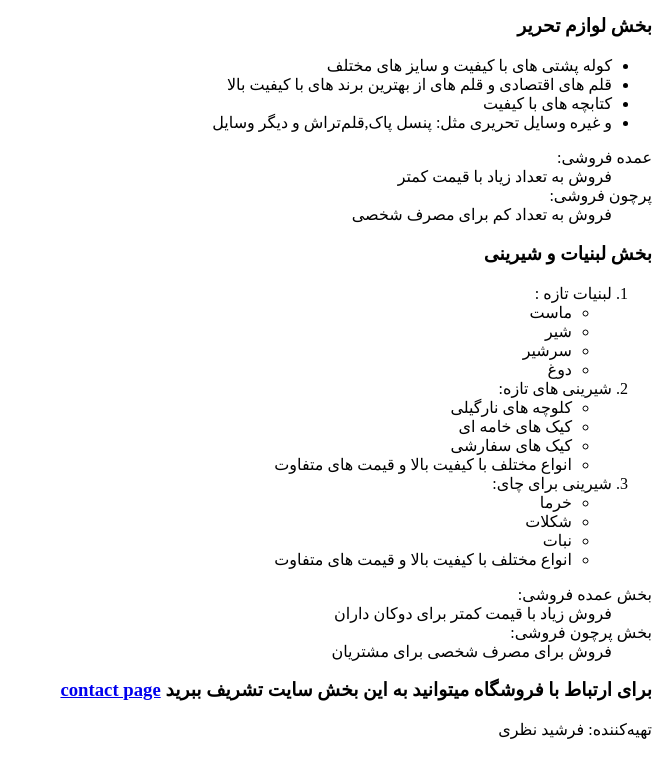
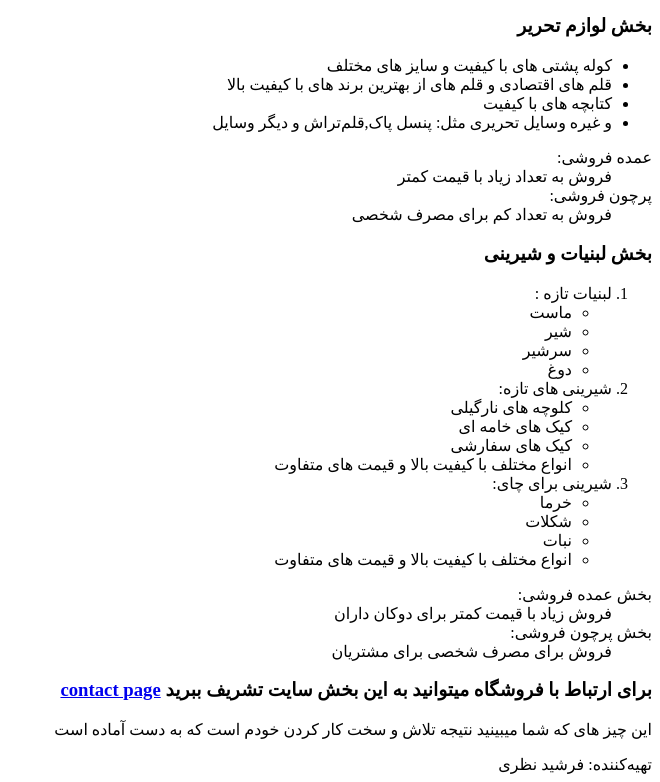
Before and after one commit to farshidnazari/zaitoon-store, a plain HTML site: page index.html in a window 1280 px wide. Shown: the part 1444-2226 px from the top of the page, without its empty margins (620-1280 px from the left). Before the commit the page ends 2191 px from the top, so only its background shows below. Drawn offline with Linux system fonts and the light colour scheme.

Commit message:
Update website

```diff
--- a/index.html
+++ b/index.html
@@ -137,7 +137,9 @@
                 <a href="contact.html">contact page</a>
             </h3>
         </section>
-
+<p>
+    این چیز های که شما میبینید نتیجه تلاش و سخت کار کردن خودم است که به دست آماده است
+</p>
 <footer>
     تهیه‌کننده: فرشید نظری
 </footer>
```
